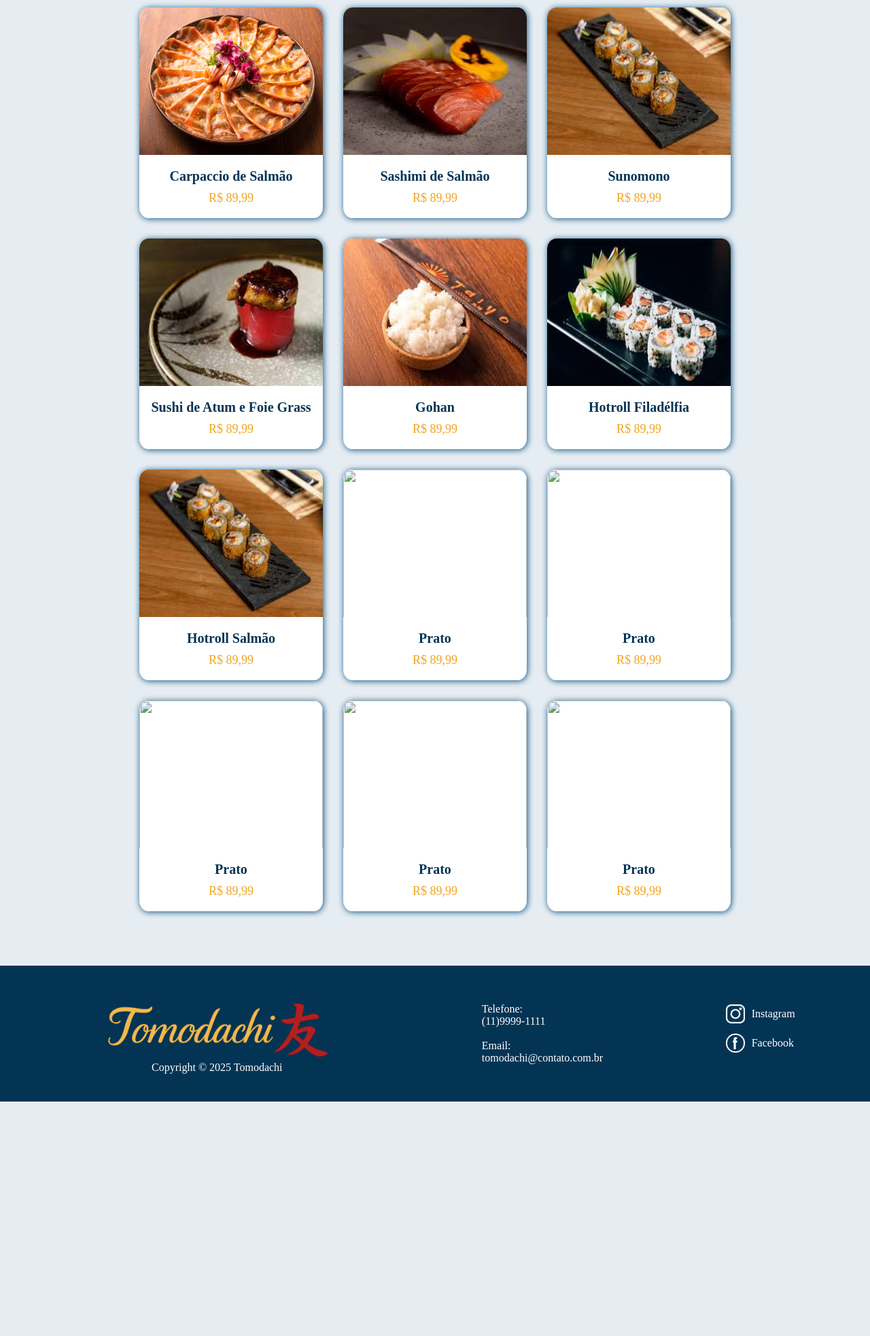
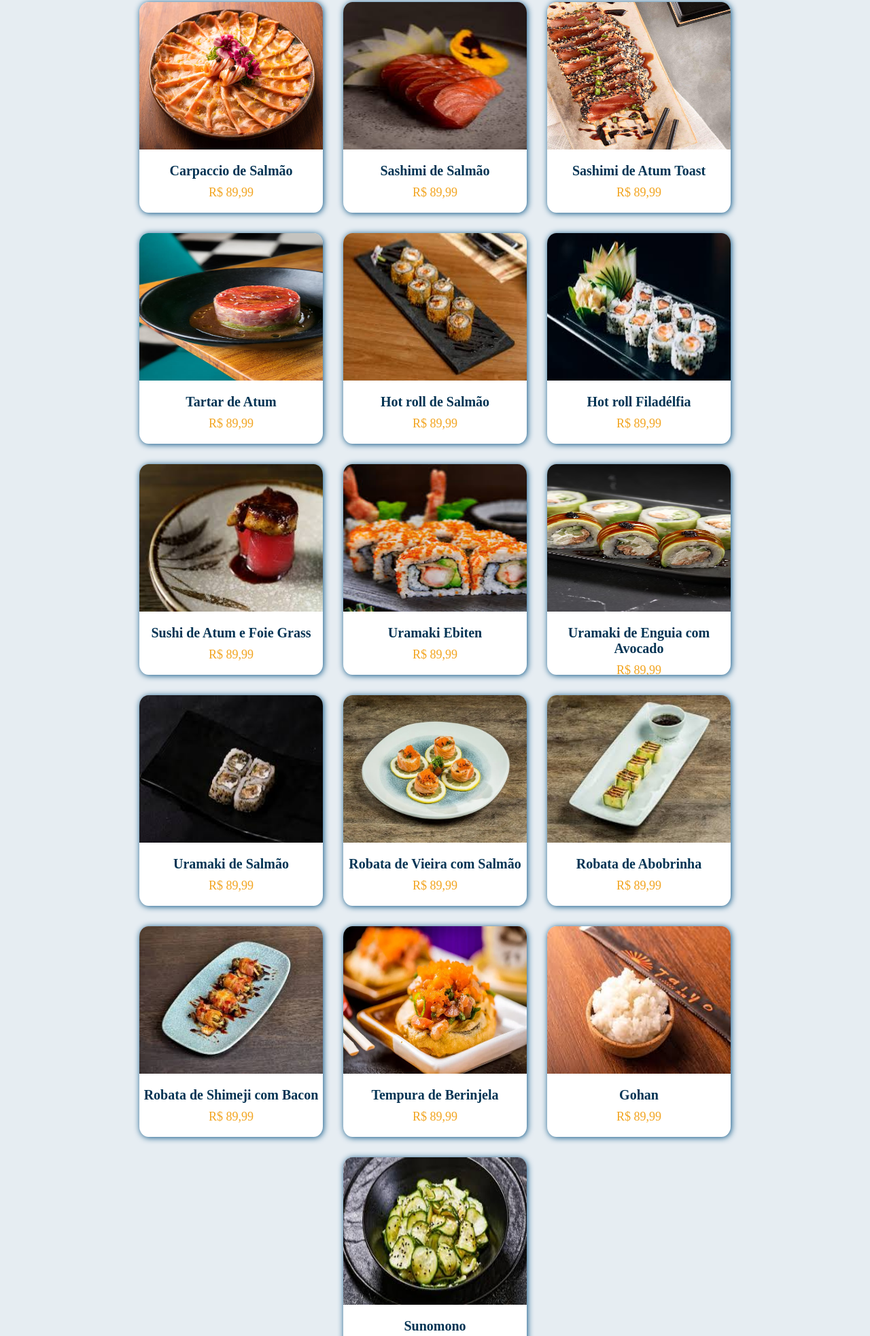
Before and after one commit to CodeCraftersLabTech/Site-Tomodachi, a plain HTML site: page pages/cardapio.html in a window 1280 px wide. Shown: the part 466-2432 px from the top of the page at 68% size. Before the commit the page ends 2087 px from the top, so only its background shows below. Drawn offline with Linux system fonts and the light colour scheme.

Commit message:
cardapio pronto

```diff
--- a/pages/cardapio.html
+++ b/pages/cardapio.html
@@ -49,8 +49,26 @@
     </article>
 
     <article class="cardPratos" data-categoria="menu">
+      <img src="../src/assets/img/cardapio/menu/sashimiAtum_toast.jpg" alt="" />
+      <h3>Sashimi de Atum Toast</h3>
+      <p>R$ 89,99</p>
+    </article>
+
+    <article class="cardPratos" data-categoria="menu">
+      <img src="../src/assets/img/cardapio/menu/tartar_atum.jpg" alt="" />
+      <h3>Tartar de Atum</h3>
+      <p>R$ 89,99</p>
+    </article>
+
+    <article class="cardPratos" data-categoria="menu">
       <img src="../src/assets/img/cardapio/menu/hotroll_salmao.jpg" alt="" />
-      <h3>Sunomono</h3>
+      <h3>Hot roll de Salmão</h3>
+      <p>R$ 89,99</p>
+    </article>
+
+    <article class="cardPratos" data-categoria="menu">
+      <img src="../src/assets/img/cardapio/menu/hotroll_filadélfia.jpg" alt="" />
+      <h3>Hot roll Filadélfia</h3>
       <p>R$ 89,99</p>
     </article>
 
@@ -61,50 +79,56 @@
     </article>
 
     <article class="cardPratos" data-categoria="menu">
+      <img src="../src/assets/img/cardapio/menu/uramakiEbiten.jpg" alt="" />
+      <h3>Uramaki Ebiten</h3>
+      <p>R$ 89,99</p>
+    </article>
+
+    <article class="cardPratos" data-categoria="menu">
+      <img src="../src/assets/img/cardapio/menu/uramakiEnguia_avocado.avif" alt="" />
+      <h3>Uramaki de Enguia com Avocado</h3>
+      <p>R$ 89,99</p>
+    </article>
+
+    <article class="cardPratos" data-categoria="menu">
+      <img src="../src/assets/img/cardapio/menu/uramakiSalmão_skin.jpg" alt="" />
+      <h3>Uramaki de Salmão</h3>
+      <p>R$ 89,99</p>
+    </article>
+
+    <article class="cardPratos" data-categoria="menu">
+      <img src="../src/assets/img/cardapio/menu/robata-de-vieira-canadense-com-salmao.webp" alt="" />
+      <h3>Robata de Vieira com Salmão</h3>
+      <p>R$ 89,99</p>
+    </article>
+
+    <article class="cardPratos" data-categoria="menu">
+      <img src="../src/assets/img/cardapio/menu/robata_abobrinha.jpg" alt="" />
+      <h3>Robata de Abobrinha</h3>
+      <p>R$ 89,99</p>
+    </article>
+
+    <article class="cardPratos" data-categoria="menu">
+      <img src="../src/assets/img/cardapio/menu/robataShimeji_bacon.jpg" alt="" />
+      <h3>Robata de Shimeji com Bacon</h3>
+      <p>R$ 89,99</p>
+    </article>
+
+    <article class="cardPratos" data-categoria="menu">
+      <img src="../src/assets/img/cardapio/menu/tempura_berinjela.webp" alt="" />
+      <h3>Tempura de Berinjela</h3>
+      <p>R$ 89,99</p>
+    </article>
+
+    <article class="cardPratos" data-categoria="menu">
       <img src="../src/assets/img/cardapio/menu/gohan.jpg" alt="" />
       <h3>Gohan</h3>
       <p>R$ 89,99</p>
     </article>
 
     <article class="cardPratos" data-categoria="menu">
-      <img src="../src/assets/img/cardapio/menu/hotroll_filadélfia.jpg" alt="" />
-      <h3>Hotroll Filadélfia</h3>
-      <p>R$ 89,99</p>
-    </article>
-
-    <article class="cardPratos" data-categoria="menu">
-      <img src="../src/assets/img/cardapio/menu/hotroll_salmao.jpg" alt="" />
-      <h3>Hotroll Salmão</h3>
-      <p>R$ 89,99</p>
-    </article>
-
-    <article class="cardPratos" data-categoria="menu">
-      <img src="../src/assets/img/cardapio/" alt="" />
-      <h3>Prato</h3>
-      <p>R$ 89,99</p>
-    </article>
-
-    <article class="cardPratos" data-categoria="menu">
-      <img src="" alt="" />
-      <h3>Prato</h3>
-      <p>R$ 89,99</p>
-    </article>
-
-    <article class="cardPratos" data-categoria="menu">
-      <img src="" alt="" />
-      <h3>Prato</h3>
-      <p>R$ 89,99</p>
-    </article>
-
-    <article class="cardPratos" data-categoria="menu">
-      <img src="" alt="" />
-      <h3>Prato</h3>
-      <p>R$ 89,99</p>
-    </article>
-
-    <article class="cardPratos" data-categoria="menu">
-      <img src="" alt="" />
-      <h3>Prato</h3>
+      <img src="../src/assets/img/cardapio/menu/sunomono.jpg" alt="" />
+      <h3>Sunomono</h3>
       <p>R$ 89,99</p>
     </article>
 
@@ -128,14 +152,32 @@
     </article>
 
     <article class="cardPratos" data-categoria="sobremesa">
-      <img src="" alt="" />
-      <h3>Geladinho</h3>
+      <img src="../src/assets/img/cardapio/sobremesas/hanaume.jpg" alt="" />
+      <h3>Hanaume</h3>
+      <p>R$ 89,99</p>
+    </article>
+
+    <article class="cardPratos" data-categoria="sobremesa">
+      <img src="../src/assets/img/cardapio/sobremesas/katen.webp" alt="" />
+      <h3>Katen</h3>
+      <p>R$ 89,99</p>
+    </article>
+
+    <article class="cardPratos" data-categoria="sobremesa">
+      <img src="../src/assets/img/cardapio/sobremesas/choux_cream.jpg" alt="" />
+      <h3>Choux Cream</h3>
+      <p>R$ 89,99</p>
+    </article>
+
+    <article class="cardPratos" data-categoria="sobremesa">
+      <img src="../src/assets/img/cardapio/sobremesas/tempura_sorvete.jpg" alt="" />
+      <h3>Tempura de Sorvete</h3>
       <p>R$ 89,99</p>
     </article>
 
     <article class="cardPratos" data-categoria="sobremesa">
       <img src="../src/assets/img/cardapio/sobremesas/matcha_anmitsu.jpeg" alt="" />
-      <h3>Matcha Anmitsu</h3>
+      <h3>Anmitsu de Matcha </h3>
       <p>R$ 89,99</p>
     </article>
 
@@ -146,8 +188,8 @@
     </article>
 
     <article class="cardPratos" data-categoria="sobremesa">
-      <img src="" alt="" />
-      <h3>Gelatina</h3>
+      <img src="../src/assets/img/cardapio/sobremesas/cheesecake_macha.jpg" alt="" />
+      <h3>Cheesecake de Matcha</h3>
       <p>R$ 89,99</p>
     </article>
 
@@ -166,20 +208,20 @@
     </article>
 
     <article class="cardPratos" data-categoria="drinks">
-      <img src="" alt="" />
-      <h3>Drink3</h3>
+      <img src="../src/assets/img/cardapio/bebidas/gastronomia-bebidas-receita-drinque-yuzu-saque.avif" alt="" />
+      <h3>Yuzo Sour</h3>
       <p>R$ 89,99</p>
     </article>
 
     <article class="cardPratos" data-categoria="drinks">
-      <img src="" alt="" />
-      <h3>Drink4</h3>
+      <img src="../src/assets/img/cardapio/bebidas/umeshu.jpg" alt="" />
+      <h3>Umeshu</h3>
       <p>R$ 89,99</p>
     </article>
 
     <article class="cardPratos" data-categoria="drinks">
-      <img src="" alt="" />
-      <h3>Drink5</h3>
+      <img src="../src/assets/img/cardapio/bebidas/ranume.webp" alt="" />
+      <h3>Ranume Strawberry</h3>
       <p>R$ 89,99</p>
     </article>
 
--- a/src/CSS/cardapio.css
+++ b/src/CSS/cardapio.css
@@ -155,7 +155,7 @@ main {
   margin-left: auto;
   margin-right: auto;
   margin-bottom: 5rem;
-  margin-top: 4rem;
+  margin-top: 3.5rem;
 }
 
 /* Cards do cardapio */
```
Also changed, not shown: src/assets/img/cardapio/bebidas/Limonada-yuzu.avif (added), src/assets/img/cardapio/bebidas/gastronomia-bebidas-receita-drinque-yuzu-saque.avif (added), src/assets/img/cardapio/bebidas/ranume.webp (added), src/assets/img/cardapio/bebidas/umeshu.jpg (added).
